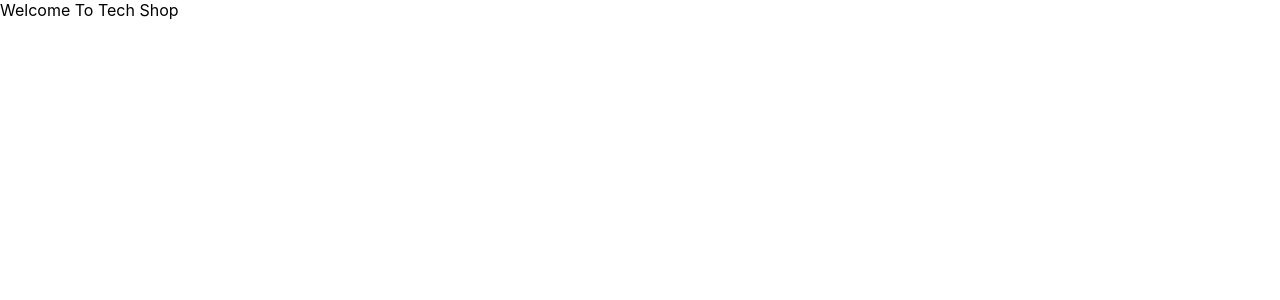
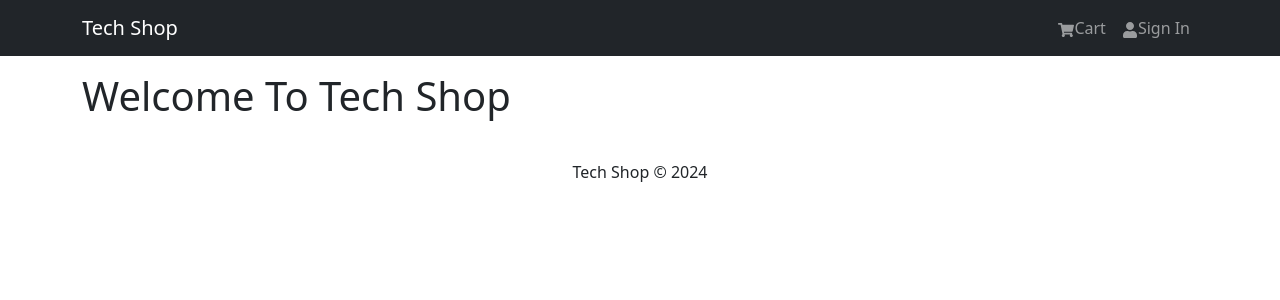
Before and after one commit to KeshavSaraogi/tech-shop, a React (Create React App) app in the folder frontend/: page / in a window 1280 px wide. Shown: the top 300 px of the page. Built offline with nearby package versions, Linux system fonts and the light colour scheme.

Commit message:
components
-- Header
-- Footer
-- installing bootstrap dependencies

```diff
--- a/frontend/package.json
+++ b/frontend/package.json
@@ -6,8 +6,11 @@
     "@testing-library/jest-dom": "^5.17.0",
     "@testing-library/react": "^13.4.0",
     "@testing-library/user-event": "^13.5.0",
+    "bootstrap": "^5.3.3",
     "react": "^18.3.1",
+    "react-bootstrap": "^2.10.2",
     "react-dom": "^18.3.1",
+    "react-icons": "^5.2.1",
     "react-scripts": "5.0.1",
     "web-vitals": "^2.1.4"
   },
--- a/frontend/src/App.js
+++ b/frontend/src/App.js
@@ -1,8 +1,18 @@
-import React from 'react'
+import { Container } from "react-bootstrap"
+import Header from "./components/Header"
+import Footer from "./components/Footer"
 
 const App = () => {
   return (
-    <div>Welcome To Tech Shop</div>
+    <>
+    <Header />
+    <main className="py-3">
+      <Container>
+        <h1>Welcome To Tech Shop</h1>
+      </Container>
+    </main>
+    <Footer />
+    </>
   )
 }
 
--- /dev/null
+++ b/frontend/src/components/Footer.jsx
@@ -0,0 +1,19 @@
+import { Container, Row, Col } from "react-bootstrap"
+
+const Footer = () => {
+    const currentYear = new Date().getFullYear()
+
+  return (
+    <footer>
+        <Container>
+            <Row>
+                <Col className="text-center py-3">
+                    <p>Tech Shop &copy; {currentYear}</p>
+                </Col>
+            </Row>
+        </Container>
+    </footer>
+  )
+}
+
+export default Footer
--- /dev/null
+++ b/frontend/src/components/Header.jsx
@@ -0,0 +1,25 @@
+import { Navbar, Nav, Container} from 'react-bootstrap'
+import {FaShoppingCart, FaUser } from 'react-icons/fa'
+
+import React from 'react'
+
+const Header = () => {
+  return (
+    <header>
+        <Navbar bg="dark" variant="dark" expand="lg" collapseOnSelect>
+            <Container>
+                <Navbar.Brand href="/">Tech Shop</Navbar.Brand>
+                <Navbar.Toggle aria-controls="basic-navbar-nav" />
+                <Navbar.Collapse id="basic-navbar--nav">
+                    <Nav className="ms-auto">
+                        <Nav.Link href="/cart"><FaShoppingCart />Cart</Nav.Link>
+                        <Nav.Link href="/login"><FaUser/>Sign In</Nav.Link>
+                    </Nav>
+                </Navbar.Collapse>
+            </Container>
+        </Navbar>
+    </header>
+  )
+}
+
+export default Header
--- a/frontend/src/index.js
+++ b/frontend/src/index.js
@@ -1,6 +1,7 @@
 import React from 'react';
 import ReactDOM from 'react-dom/client';
 import './index.css';
+import 'bootstrap/dist/css/bootstrap.min.css';
 import App from './App';
 import reportWebVitals from './reportWebVitals';
 
```
Also changed, not shown: 1 other file (tests, documents, lock files or other folders).
